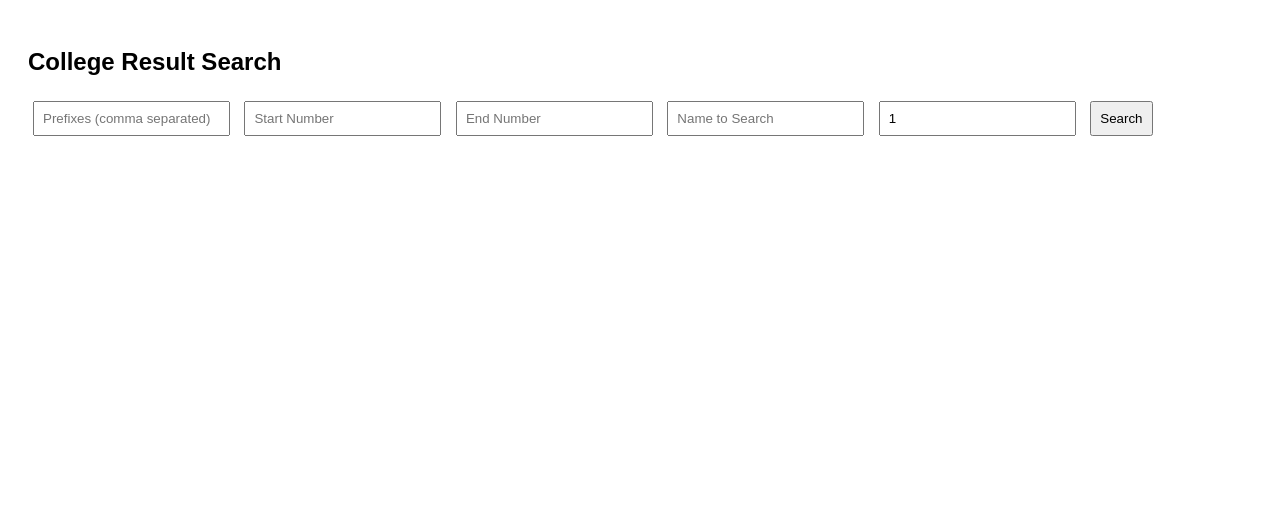
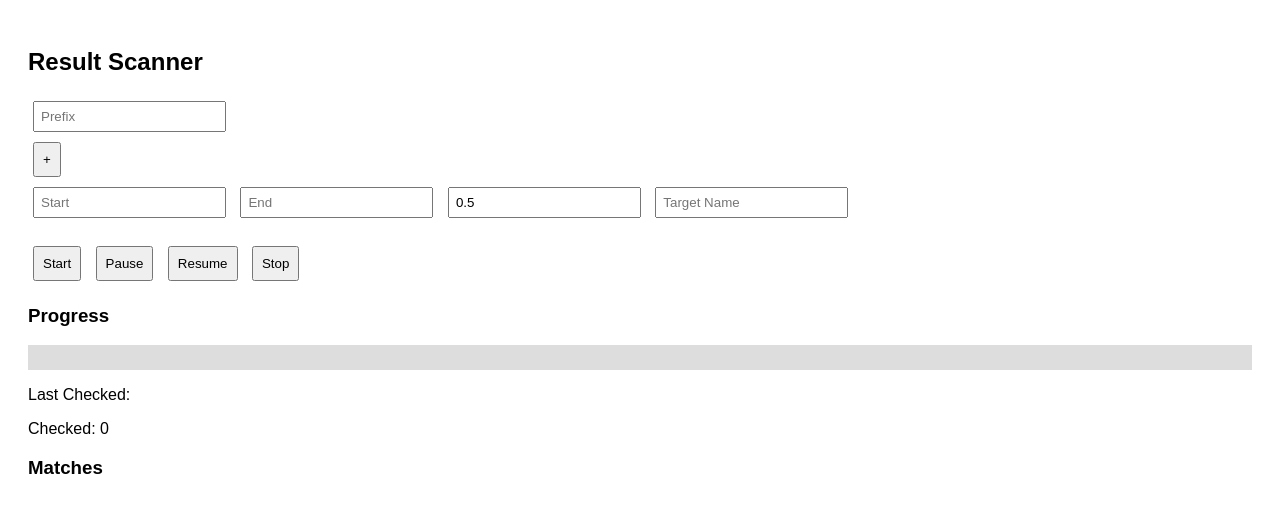
Before and after one commit to nahinkrito/resapp, a FastAPI app: page / in a window 1280 px wide. Shown: the top 513 px of the page. Run offline with FastAPI, Linux system fonts and the light colour scheme; data that the repository does not hold is empty.

Commit message:
Update index.html

```diff
--- a/templates/index.html
+++ b/templates/index.html
@@ -1,44 +1,96 @@
 <!DOCTYPE html>
 <html>
 <head>
-    <title>Result Search App</title>
-    <style>
-        body { font-family: Arial; padding: 20px; }
-        input, button { padding: 8px; margin: 5px; }
-        table { border-collapse: collapse; width: 100%; margin-top: 20px; }
-        th, td { border: 1px solid #ccc; padding: 8px; text-align: center; }
-        .match { background-color: #a4fca4; }
-    </style>
+<title>Async Result Scanner</title>
+<style>
+body { font-family: Arial; padding:20px }
+input { margin:5px; padding:6px }
+button { margin:5px; padding:8px }
+.progress { width:100%; background:#ddd; height:25px }
+.bar { height:100%; width:0%; background:green }
+</style>
 </head>
 <body>
 
-<h2>College Result Search</h2>
+<h2>Result Scanner</h2>
 
-<form method="POST">
-    <input name="prefixes" placeholder="Prefixes (comma separated)" required>
-    <input name="start" type="number" placeholder="Start Number" required>
-    <input name="end" type="number" placeholder="End Number" required>
-    <input name="target_name" placeholder="Name to Search" required>
-    <input name="delay" type="number" step="0.5" placeholder="Delay (seconds)" value="1" required>
-    <button type="submit">Search</button>
-</form>
+<div id="prefix-container">
+    <input class="prefix" placeholder="Prefix">
+</div>
+<button onclick="addPrefix()">+</button>
 
-{% if results %}
-<table>
-    <tr>
-        <th>Reg No</th>
-        <th>Name</th>
-        <th>Status</th>
-    </tr>
-    {% for r in results %}
-    <tr class="{{ 'match' if r.status == 'MATCH' else '' }}">
-        <td>{{ r.reg_no }}</td>
-        <td>{{ r.name }}</td>
-        <td>{{ r.status }}</td>
-    </tr>
-    {% endfor %}
-</table>
-{% endif %}
+<br>
+<input id="start" placeholder="Start">
+<input id="end" placeholder="End">
+<input id="delay" placeholder="Delay (seconds)" value="0.5">
+<input id="target" placeholder="Target Name">
+
+<br><br>
+
+<button onclick="start()">Start</button>
+<button onclick="pause()">Pause</button>
+<button onclick="resume()">Resume</button>
+<button onclick="stop()">Stop</button>
+
+<h3>Progress</h3>
+<div class="progress">
+    <div class="bar" id="bar"></div>
+</div>
+
+<p>Last Checked: <span id="current"></span></p>
+<p>Checked: <span id="checked"></span></p>
+
+<h3>Matches</h3>
+<ul id="matches"></ul>
+
+<script>
+function addPrefix(){
+    let input = document.createElement("input");
+    input.className="prefix";
+    input.placeholder="Prefix";
+    document.getElementById("prefix-container").appendChild(input);
+}
+
+async function start(){
+    let prefixes = Array.from(document.getElementsByClassName("prefix")).map(i=>i.value);
+    await fetch("/start", {
+        method:"POST",
+        headers:{'Content-Type':'application/json'},
+        body: JSON.stringify({
+            prefixes: prefixes,
+            start: document.getElementById("start").value,
+            end: document.getElementById("end").value,
+            delay: document.getElementById("delay").value,
+            target_name: document.getElementById("target").value
+        })
+    });
+}
+
+async function pause(){ await fetch("/pause",{method:"POST"}) }
+async function resume(){ await fetch("/resume",{method:"POST"}) }
+async function stop(){ await fetch("/stop",{method:"POST"}) }
+
+async function update(){
+    let r = await fetch("/progress");
+    let data = await r.json();
+
+    document.getElementById("current").innerText = data.current;
+    document.getElementById("checked").innerText = data.checked;
+
+    let percent = (data.checked/data.total)*100 || 0;
+    document.getElementById("bar").style.width = percent+"%";
+
+    let matches = document.getElementById("matches");
+    matches.innerHTML="";
+    data.matches.forEach(m=>{
+        let li=document.createElement("li");
+        li.innerText=m.reg_no+" - "+m.name;
+        matches.appendChild(li);
+    });
+}
+
+setInterval(update,1000);
+</script>
 
 </body>
 </html>
```
